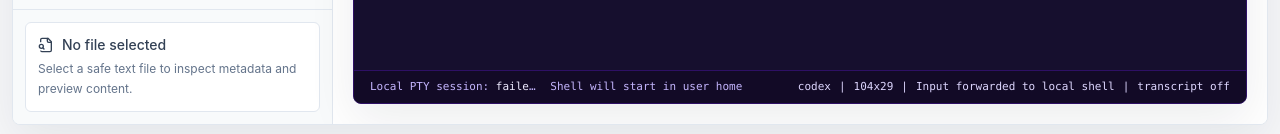
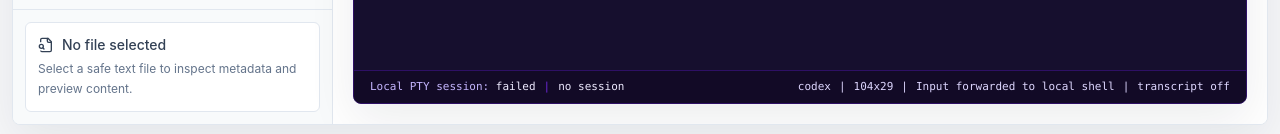
Before and after one commit to Zemulax/SuperTerminal, a React (Vite) app: page / in a window 1280 px wide. Shown: the part 663-797 px from the top of the page. Built offline with nearby package versions, Linux system fonts and the light colour scheme.

Commit message:
remove visible path text

```diff
--- a/package.json
+++ b/package.json
@@ -1,6 +1,6 @@
 {
   "name": "superterminal",
-  "version": "0.1.4",
+  "version": "0.1.5",
   "private": true,
   "type": "module",
   "homepage": "https://zemulax.github.io/SuperTerminal/",
--- a/src-tauri/tauri.conf.json
+++ b/src-tauri/tauri.conf.json
@@ -1,7 +1,7 @@
 {
   "$schema": "https://schema.tauri.app/config/2",
   "productName": "SuperTerminal",
-  "version": "0.1.4",
+  "version": "0.1.5",
   "identifier": "local.superterminal.desktop",
   "build": {
     "beforeDevCommand": "npm run dev",
--- a/src/components/layout/ProjectSidebar.tsx
+++ b/src/components/layout/ProjectSidebar.tsx
@@ -58,10 +58,7 @@ export function ProjectSidebar() {
 
         {selectedProject ? (
           <div className="mt-3 rounded-md border border-border bg-white px-3 py-2">
-            <div className="truncate font-mono text-[11px] leading-4 text-slate-500">
-              {selectedProject.path}
-            </div>
-            <div className="mt-2 flex flex-wrap gap-2">
+            <div className="flex flex-wrap gap-2">
               <Badge>{selectedProject.totalFiles ?? 0} files</Badge>
               <Badge>{selectedProject.totalDirectories ?? 0} dirs</Badge>
               <Badge>{selectedProject.ignoredCount ?? 0} ignored</Badge>
--- a/src/components/terminal/TerminalShell.tsx
+++ b/src/components/terminal/TerminalShell.tsx
@@ -62,7 +62,6 @@ export function TerminalShell() {
   const mode = useSessionStore((state) => state.mode);
   const activeSessionId = useSessionStore((state) => state.activeSessionId);
   const shell = useSessionStore((state) => state.shell);
-  const ptySession = useSessionStore((state) => state.ptySession);
   const activeRunningToolId = useSessionStore((state) => state.activeToolId);
   const activeRunningToolName = useSessionStore((state) => state.activeToolName);
   const cols = useSessionStore((state) => state.cols);
@@ -604,13 +603,11 @@ export function TerminalShell() {
             activeTool={activeTool}
             cols={cols}
             mode={mode}
-            project={selectedProject}
             rows={rows}
             sessionId={activeSessionId}
             shell={shell}
             status={sessionStatus}
             transcriptCaptureEnabled={historySettings.captureTranscript}
-            workingDirectory={ptySession?.projectPath}
           />
         </div>
       </div>
--- a/src/components/terminal/TerminalStatusBar.tsx
+++ b/src/components/terminal/TerminalStatusBar.tsx
@@ -1,5 +1,4 @@
 import type {
-  Project,
   TerminalMode,
   TerminalSessionStatus,
   ToolAdapterState,
@@ -7,7 +6,6 @@ import type {
 
 type TerminalStatusBarProps = {
   activeTool: ToolAdapterState;
-  project?: Project;
   mode: TerminalMode;
   status: TerminalSessionStatus;
   sessionId?: string;
@@ -16,12 +14,10 @@ type TerminalStatusBarProps = {
   cols: number;
   rows: number;
   transcriptCaptureEnabled: boolean;
-  workingDirectory?: string;
 };
 
 export function TerminalStatusBar({
   activeTool,
-  project,
   mode,
   status,
   sessionId,
@@ -30,20 +26,16 @@ export function TerminalStatusBar({
   cols,
   rows,
   transcriptCaptureEnabled,
-  workingDirectory,
 }: TerminalStatusBarProps) {
   const shortSessionId = sessionId ? sessionId.slice(0, 12) : "no session";
 
   return (
-    <div className="grid shrink-0 gap-3 border-t border-violet-950 bg-[#120a26] px-4 py-2 font-mono text-[11px] text-violet-300 xl:grid-cols-[1fr_1.4fr_auto]">
+    <div className="grid shrink-0 gap-3 border-t border-violet-950 bg-[#120a26] px-4 py-2 font-mono text-[11px] text-violet-300 xl:grid-cols-[1fr_auto]">
       <div className="truncate">
         {mode === "pty" ? "Local PTY session" : "Demo frontend terminal"}:{" "}
         <span className="text-violet-100">{status}</span>
         <span className="mx-2 text-violet-700">|</span>
         <span className="text-violet-100">{shortSessionId}</span>
-      </div>
-      <div className="truncate font-mono" title={workingDirectory ?? project?.path}>
-        {workingDirectory ?? project?.path ?? "Shell will start in user home"}
       </div>
       <div className="flex flex-wrap gap-2 text-violet-200">
         <span>{activeRunningToolName ?? shell ?? activeTool.resolvedCommand}</span>
```
Also changed, not shown: 1 other file (tests, documents, lock files or other folders).
